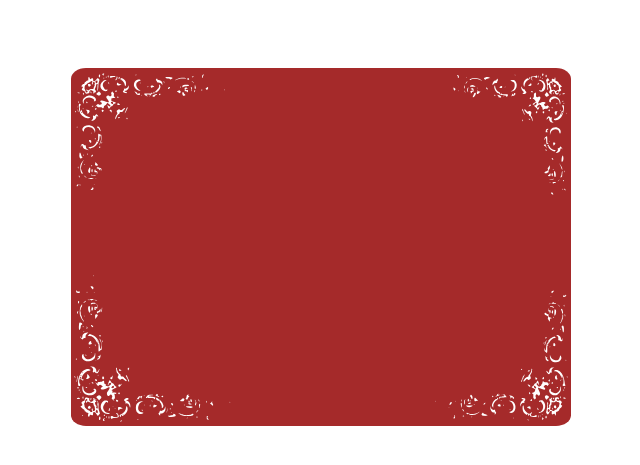
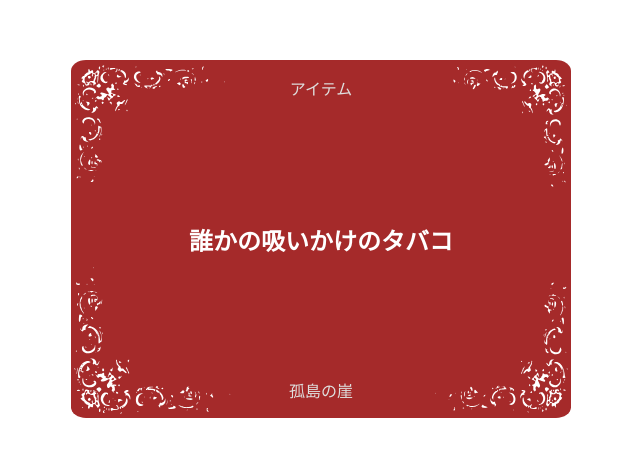
Before and after one commit to henteko/card-maker-kun, a plain HTML site: page index.html in a window 1280 px wide. Shown: the part 161-626 px from the top of the page, without its empty margins (319-959 px from the left). Drawn offline with Linux system fonts and the light colour scheme.

Commit message:
仮のテキストを設定

```diff
--- a/index.css
+++ b/index.css
@@ -1,4 +1,5 @@
 body {
+  margin: 0px;
   height: 100vh;
 }
 
@@ -11,6 +12,7 @@ body {
 }
 
 .card {
+  position: relative;
   background-color: brown;
   width: 500px;
   height: 358px;
@@ -19,6 +21,7 @@ body {
 }
 
 .card-design {
+  position: absolute;
   fill: white;
   height: 100%;
 }
@@ -27,3 +30,31 @@ svg {
   height: 100%;
   width: 100%;
 }
+
+.contents {
+  position: absolute;
+  width: 100%;
+  height: 100%;
+  display: grid;
+  grid-template-rows: 1fr 5fr 1fr;
+}
+
+.contents > div {
+  display: flex;
+  justify-content: center;
+  align-items: center;
+}
+
+.contents > .top > p {
+  color: #DFDFDE;
+}
+
+.contents > .body > p {
+  color: white;
+  font-weight: bold;
+  font-size: x-large;
+}
+
+.contents > .bottom > p {
+  color: #DFDFDE;
+}
--- a/index.html
+++ b/index.html
@@ -1008,6 +1008,17 @@ l38 13 -45 1 c-28 0 -58 -8 -80 -21z" />
           </g>
         </svg>
       </div>
+      <div class="contents">
+        <div class="top">
+          <p>アイテム</p>
+        </div>
+        <div class="body">
+          <p>誰かの吸いかけのタバコ</p>
+        </div>
+        <div class="bottom">
+          <p>孤島の崖</p>
+        </div>
+      </div>
     </div>
   </div>
 </body>
```
